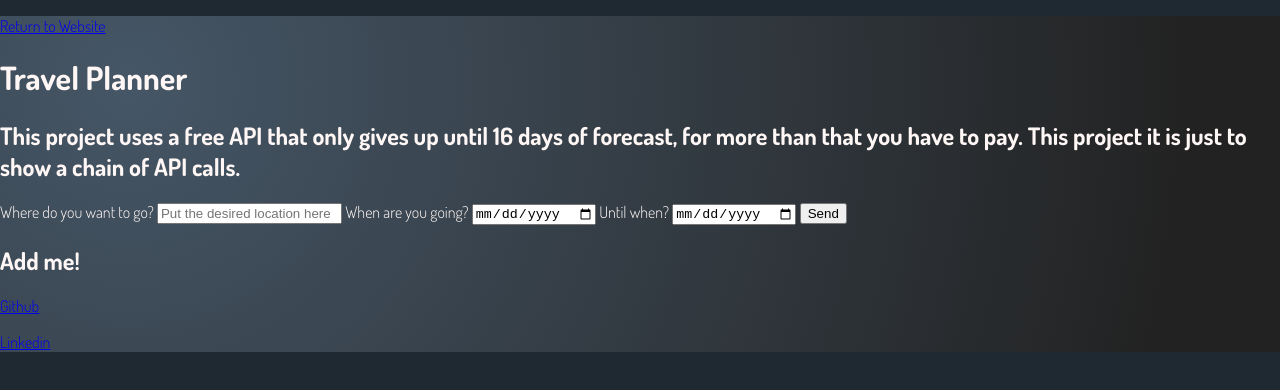
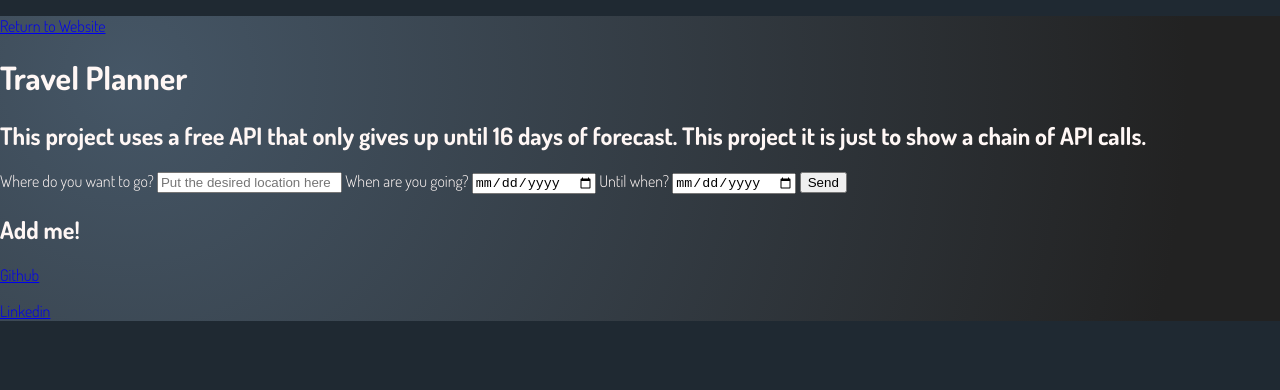
Before and after one commit to Bruno-Gurgel/personal-website, a website built with webpack: page client/src/views/travel_app/travelApp.html in a window 1280 px wide. Built offline with nearby package versions, Linux system fonts and the light colour scheme.

Commit message:
fix: Fixed observation about the project

```diff
--- a/client/src/views/travel_app/travelApp.html
+++ b/client/src/views/travel_app/travelApp.html
@@ -16,8 +16,8 @@
     <main>
       <div class="main__form">
         <h1>Travel Planner</h1>
-        <h2 class="project__obs">This project uses a free API that only gives up until 16 days of forecast, for more
-          than that you have to pay. This project it is just to show a chain of API calls.</h2>
+        <h2 class="project__obs">This project uses a free API that only gives up until 16 days of forecast. This project
+          it is just to show a chain of API calls.</h2>
         <form class="form">
           <label for="location">Where do you want to go?</label>
           <input type="text" name="location" id="location" class="location__input"
```
